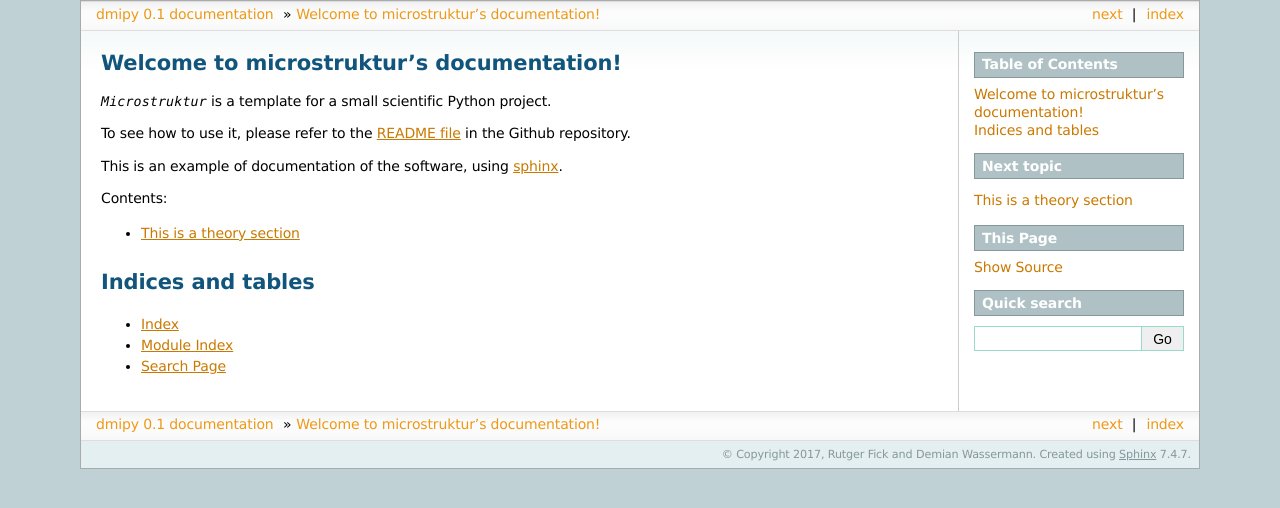
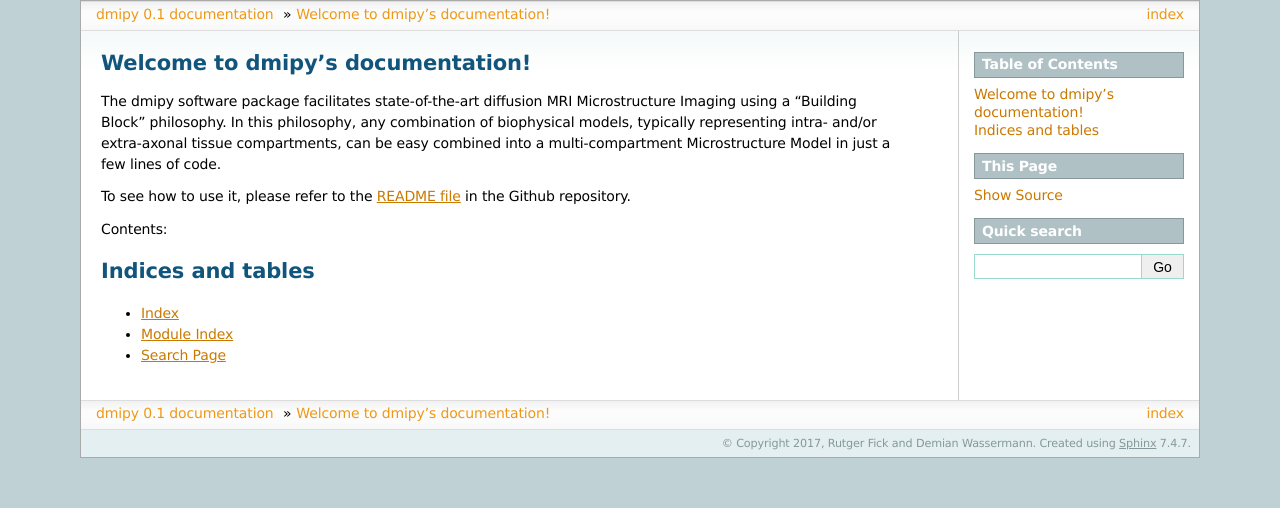
Before and after one commit to AthenaEPI/dmipy, a Sphinx documentation site: the page built from doc/index.rst, in a window 1280 px wide. Shown: the top 508 px of the page. Built offline with Sphinx 7.4.7, drawn with Linux system fonts in a browser that asks for light colours; pages that are not in the unit, such as notebooks, are missing from menus.

Commit message:
update main documentation

```diff
--- a/doc/index.rst
+++ b/doc/index.rst
@@ -1,16 +1,12 @@
 .. microstruktur documentation master file, created by sphinx-quickstart on Tue Apr 14 10:29:06 2015. You can adapt this file completely to your liking, but it should at least contain the root `toctree` directive.
 
-Welcome to microstruktur's documentation!
+Welcome to dmipy's documentation!
 ====================================
 
-`Microstruktur` is a template for a small scientific Python project.
+The dmipy software package facilitates state-of-the-art diffusion MRI Microstructure Imaging using a "Building Block" philosophy. In this philosophy, any combination of biophysical models, typically representing intra- and/or extra-axonal tissue compartments, can be easy combined into a multi-compartment Microstructure Model in just a few lines of code.
 
 To see how to use it, please refer to the `README file
-<https://github.com/uwescience/microstruktur/blob/master/README.md>`_ in the Github repository.
-
-This is an example of documentation of the software, using sphinx_.
-
-.. _sphinx: http://sphinx-doc.org/
+<https://github.com/AthenaEPI/dmipy/blob/master/README.md>`_ in the Github repository.
 
 
 Contents:
@@ -18,7 +14,6 @@
 .. toctree::
    :maxdepth: 2
 
-   theory
    auto_examples/index
    reference/index
 
```
